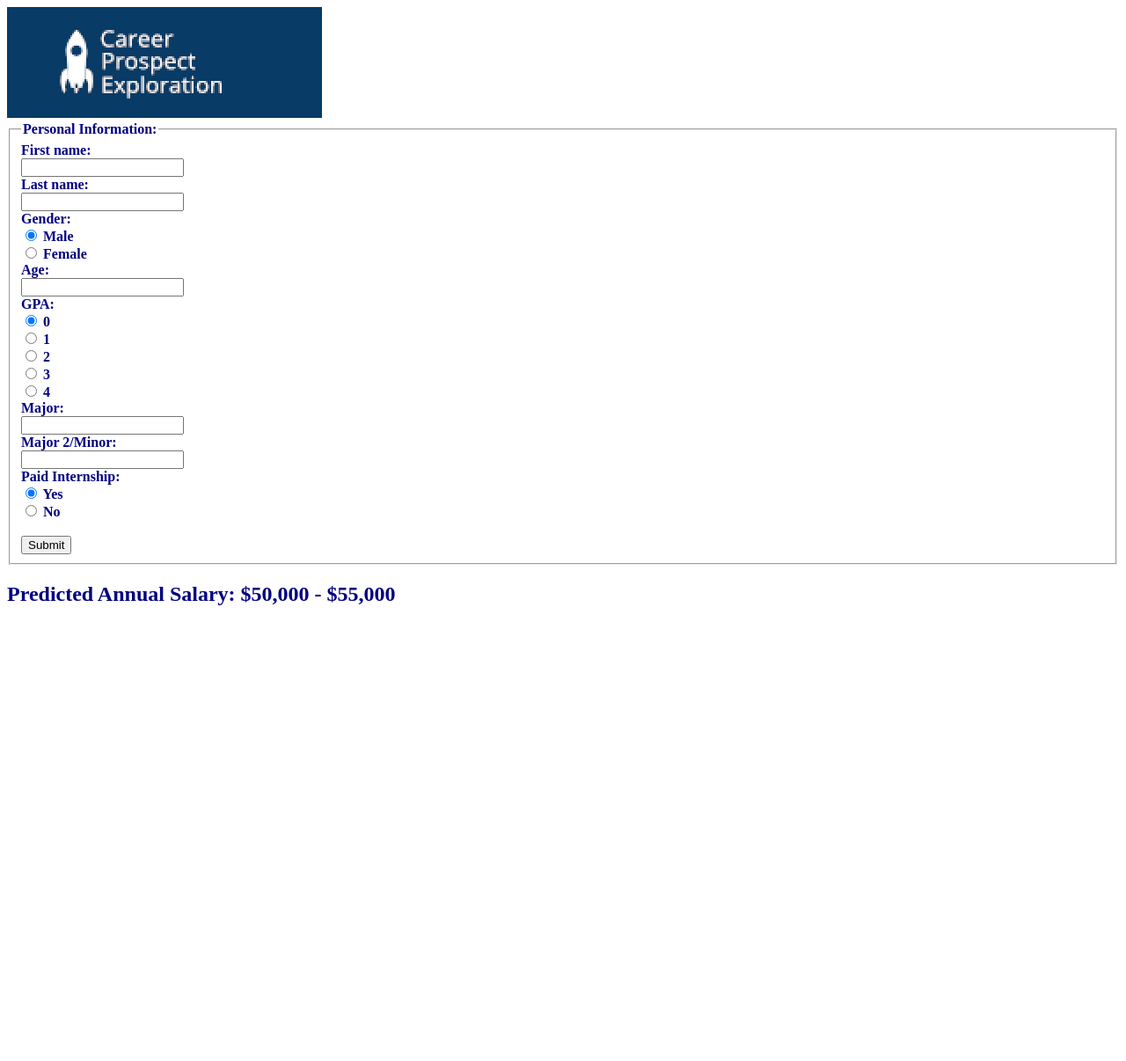
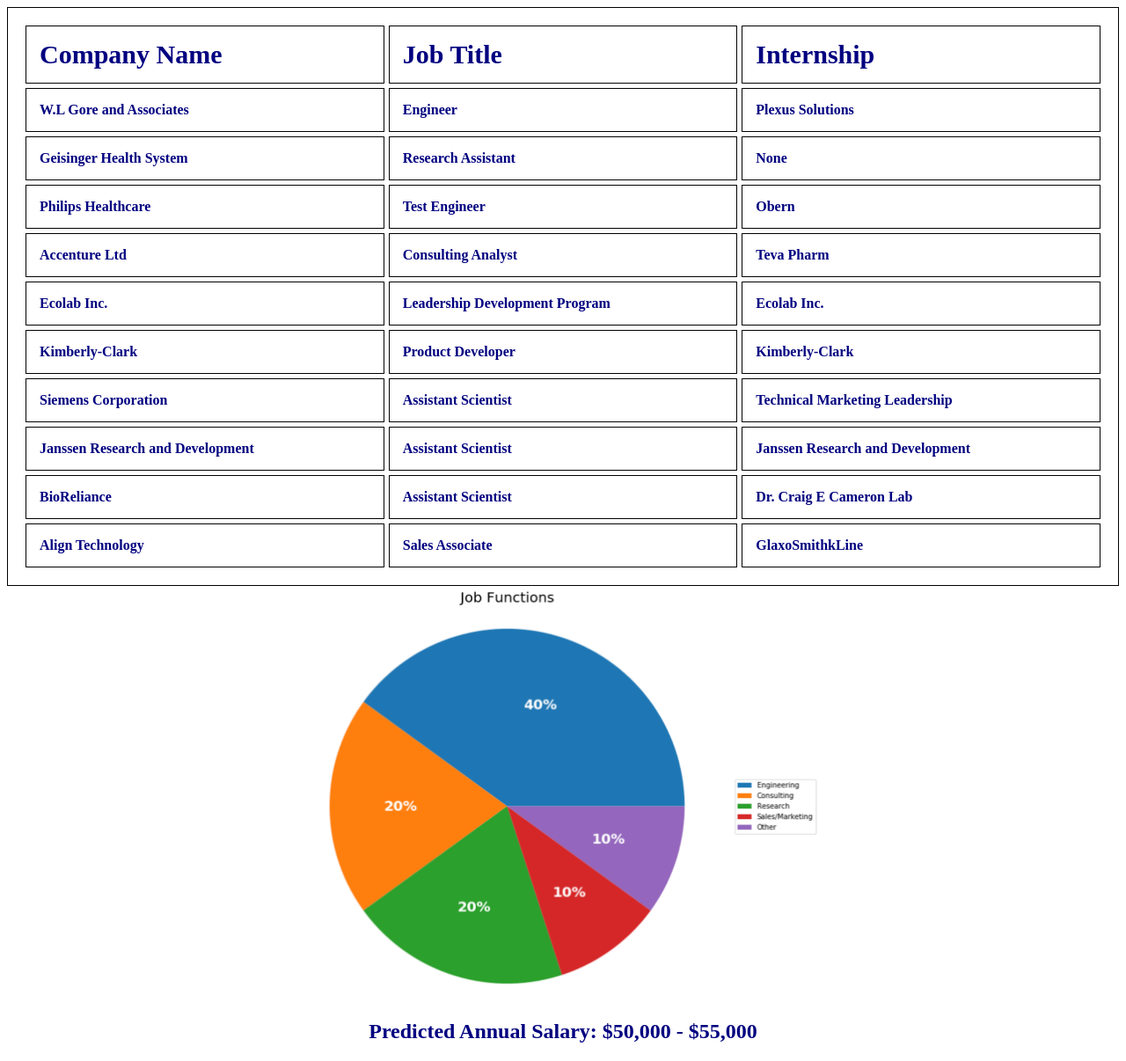
Before and after one commit to Steptornetta/PROSPECT, a Django app: page /response/ in a window 1280 px wide. Shown: the whole page at 88% size. Before the commit the page ends 688 px from the top, so only its background shows below. Run offline with Django 3.2, Linux system fonts and the light colour scheme.

Commit message:
added better data display

```diff
--- a/PROSPECT_project/urls.py
+++ b/PROSPECT_project/urls.py
@@ -23,7 +23,7 @@
 
 urlpatterns = [
     url(r'^admin/', admin.site.urls),
-	path('', ProspectView),
+	path('', index),
 	url(r'^response/$', response),
 
 ]
--- a/myapp/forms.py
+++ b/myapp/forms.py
@@ -3,3 +3,4 @@
 class ProspectForm(forms.Form):
 	yourfirst_name = forms.CharField(label = "First Name", max_length = 100)
 	yourlast_name = forms.CharField(label = "Last Name", max_length = 100)
+	form = [yourfirst_name,  yourlast_name]
--- a/myapp/static/css/indexstyle.css
+++ b/myapp/static/css/indexstyle.css
@@ -2,10 +2,35 @@
   background-color: white;
   font-weight: bold;
   color: navy
+
 }
 h1 {
   color: navy;
 }
+
+h2{
+	color: navy;
+	text-align: center;
+}
 p {
   color: blue;
 }
+
+img.resize {
+  display: block;
+  margin-left: auto;
+  margin-right: auto;
+  width: 50%;
+}
+
+table, th, td {
+  border: 1px solid black;
+  padding: 15px;
+  text-align: left;
+  border-spacing: 5px;
+
+}
+
+th{
+	font-size: 30px;
+}
--- a/myapp/views.py
+++ b/myapp/views.py
@@ -18,7 +18,10 @@
 		print("hello")
 		if form.is_valid():
 			FirstName = form.cleaned_data['yourfirst_name']
+			LastName = form.cleaned_data['yourlast_name']
 			print(FirstName)
+			print(LastName)
+			print(form)
 
 	form = ProspectForm()
 
--- a/templates/formtemplate.html
+++ b/templates/formtemplate.html
@@ -7,4 +7,5 @@
         {% csrf_token %}
         {{ form }}
         <input type="submit" value="Submit" />
-    </form>
+
+ </form>
--- a/templates/response.html
+++ b/templates/response.html
@@ -7,51 +7,68 @@
 <link rel="stylesheet" type = "text/css" href="{% static 'css/indexstyle.css' %}" media = "screen" />
 </head>
 <body>
+  {% csrf_token %}
+
+<table style="width:100%">
+  <tr>
+    <th>Company Name</th>
+    <th>Job Title</th>
+    <th>Internship</th>
+  </tr>
+  <tr>
+    <td>W.L Gore and Associates</td>
+    <td>Engineer</td>
+    <td>Plexus Solutions</td>
+  </tr>
+  <tr>
+    <td>Geisinger Health System</td>
+    <td>Research Assistant</td>
+    <td>None</td>
+  </tr>
+  <tr>
+    <td>Philips Healthcare</td>
+    <td>Test Engineer</td>
+    <td>Obern</td>
+  </tr>
+  <tr>
+    <td>Accenture Ltd</td>
+    <td>Consulting Analyst</td>
+    <td>Teva Pharm</td>
+  </tr>
+  <tr>
+    <td>Ecolab Inc.</td>
+    <td>Leadership Development Program</td>
+    <td>Ecolab Inc.</td>
+  </tr>
+  <tr>
+    <td>Kimberly-Clark</td>
+    <td>Product Developer</td>
+    <td>Kimberly-Clark</td>
+  </tr>
+  <tr>
+    <td>Siemens Corporation</td>
+    <td>Assistant Scientist</td>
+    <td>Technical Marketing Leadership</td>
+  </tr>
+  <tr>
+    <td>Janssen Research and Development</td>
+    <td>Assistant Scientist</td>
+    <td>Janssen Research and Development</td>
+  </tr>
+  <tr>
+    <td>BioReliance</td>
+    <td>Assistant Scientist</td>
+    <td>Dr. Craig E Cameron Lab</td>
+  </tr>
+  <tr>
+    <td>Align Technology</td>
+    <td>Sales Associate</td>
+    <td>GlaxoSmithkLine</td>
+  </tr>
+</table>
+<img class = "resize" src= "{% static 'PieChart.png' %}">
 
 
-<img src = "{% static 'MyLogo.png' %}">
-
-<form action = '/response/' method = post>
-  {% csrf_token %}
-
-  <fieldset>
-  <legend>Personal Information:</legend>
-
-  First name:<br>
-  <input type="text" name="firstname" value = {{ current_name }} ><br>
-
-  Last name:<br>
-  <input type="text" name="lastname"><br>
-
-  Gender: <br>
-  <input type = "radio" name = "Gender" value = "Male" checked> Male<br>
-  <input type = "radio" name = "Gender" value = "Female"> Female<br>
-
-  Age: <br>
-  <input type = "text" name = "Age"><br>
-
-  GPA: <br>
-  <input type = "radio" name = "GPA" value = "0" checked> 0<br>
-  <input type = "radio" name = "GPA" value = "1" > 1<br>
-  <input type = "radio" name = "GPA" value = "2" > 2<br>
-  <input type = "radio" name = "GPA" value = "3" > 3<br>
-  <input type = "radio" name = "GPA" value = "4" > 4<br>
-
-  Major: <br>
-  <input type = "text" name = "major"><br>
-
-  Major 2/Minor: <br>
-  <input type = "text" name = "major2"><br>
-
-  Paid Internship: <br>
-  <input type = "radio" name = "Internship" value = "yes" checked> Yes<br>
-  <input type = "radio" name = "Internship" value = "no"> No<br>  <br>
-
-  <input type = "submit" value = "Submit"><br>
-  </fieldset>
-</form>
-
 <h2> Predicted Annual Salary: $50,000 - $55,000 </h2>
-
 </body>
 </html>
```
Also changed, not shown: db.sqlite3, myapp/static/CompanyName.png (added), myapp/static/InternShip.png (added), myapp/static/JobTitle.png (added), myapp/static/PieChart.png (added).
